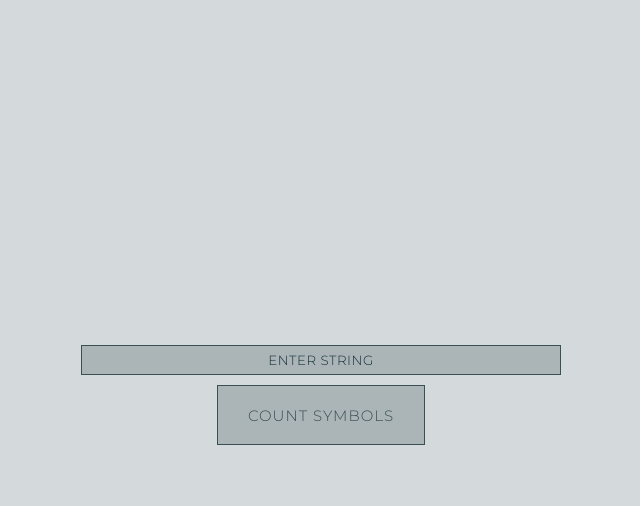
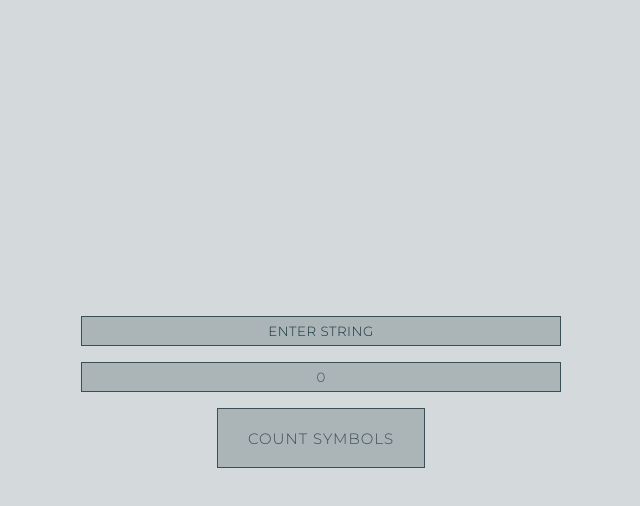
Before and after one commit to Oleg-Mukha/lab6_str.io, a plain HTML site: page index.html in a window 1280 px wide. Both pictures are taken after a click on the button "COUNT SYMBOLS". Shown: the whole page, without its empty margins (319-959 px from the left). Drawn offline with Linux system fonts and the light colour scheme.

Commit message:
Add files via upload

```diff
--- a/index.html
+++ b/index.html
@@ -9,6 +9,7 @@
 </head>
 <body>
 	<input class="field" id="field" type="text" placeholder="ENTER STRING">
+	<input class ="field result" id="result" type="text" placeholder="SYBMOLS" readonly>
 	<button class="button" onClick="CountSymbols();">COUNT SYMBOLS</button>
 </body>
 </html>
--- a/script.js
+++ b/script.js
@@ -1,4 +1,4 @@
 function CountSymbols() {
     var val = document.getElementById('field').value;
-    alert("Number of symbols per string: " + val.length);
+    document.getElementById('result').value = val.length;
 };
--- a/style.css
+++ b/style.css
@@ -19,7 +19,8 @@ input[type="text"]::-webkit-input-placeholder{
   letter-spacing: 0.5px;
 }
 
-#field{
+.field{
+  display: block;
   color: #394e55;
   font-family: 'Montserrat', sans-serif;
   text-align: center;
@@ -29,18 +30,21 @@ input[type="text"]::-webkit-input-placeholder{
   border: 1px solid #394e55;
   transition: .3s box-shadow;
 }
-#field:hover{
-   box-shadow:0 0 4px rgba(0,0,0,0.5);
+.field:hover{
+   box-shadow: 0 0 4px rgba(0,0,0,0.5);
 }
-#field:focus {
+.field:focus {
   outline: none;
+}
+.result{
+  margin-top: 2vh;
 }
 .button {
 	cursor: pointer;
   color: #394e55;
   padding: 15px 30px;
   border: 1px solid #394e55;
-  margin: 10px 20px;
+  margin: 2vh 20px;
 	height: 60px;
 	background-color: #abb4b7;
   font-family: 'Montserrat', sans-serif;
```
